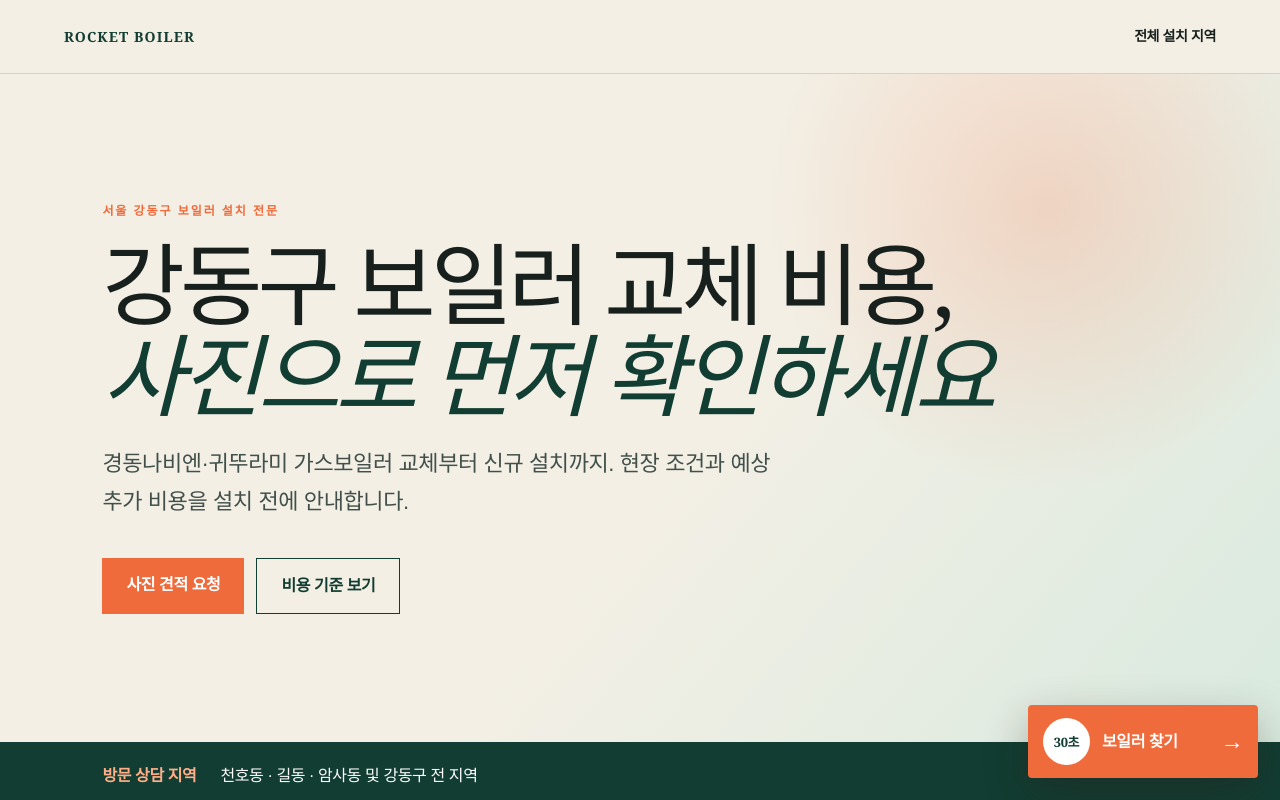
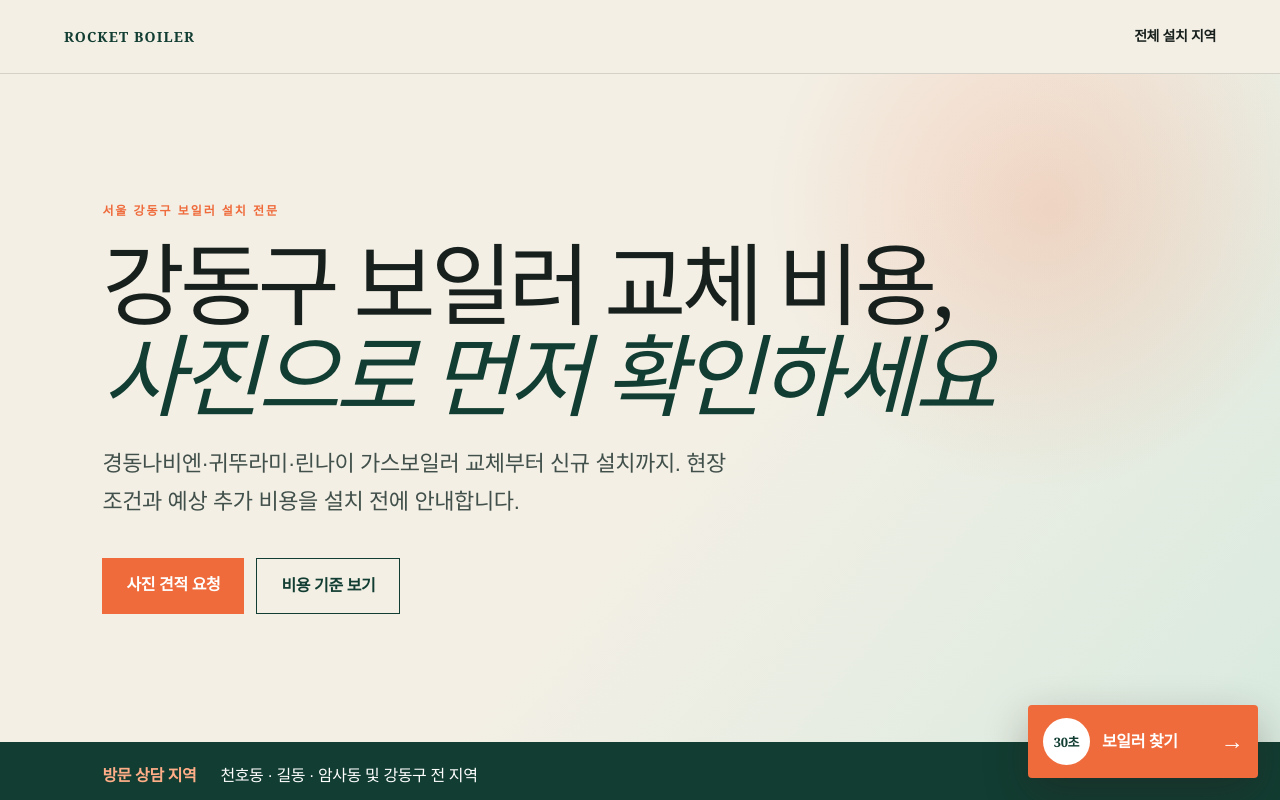
Before and after one commit to paulslife2017-hue/rocketboiler, a Next.js app: page /regions/gangdong in a window 1280 px wide. Shown: the top 800 px of the page. Built offline with nearby package versions, Linux system fonts and the light colour scheme; a web font is replaced by a local one.

Commit message:
Apply installer review corrections

```diff
--- a/app/regions/[slug]/page.tsx
+++ b/app/regions/[slug]/page.tsx
@@ -7,7 +7,7 @@ const siteUrl = "https://rocketboiler.vercel.app";
 export function generateStaticParams(){ return serviceAreas.map(({slug})=>({slug})); }
 export async function generateMetadata({params}:{params:Promise<{slug:string}>}):Promise<Metadata>{
   const area=getServiceArea((await params).slug); if(!area)return{}; const region=`${area.province} ${area.name}`;
-  const title=`${region} 보일러 교체 비용·설치 가격`,description=`${region} 가스보일러 교체 비용과 설치 가격을 사진으로 확인하세요. 경동나비엔·귀뚜라미 보일러, 콘덴싱 보일러 설치 조건과 추가 비용을 미리 안내합니다.`;
+  const title=`${region} 보일러 교체 비용·설치 가격`,description=`${region} 가스보일러 교체 비용과 설치 가격을 사진으로 확인하세요. 경동나비엔·귀뚜라미·린나이 보일러, 콘덴싱 보일러 설치 조건과 추가 비용을 미리 안내합니다.`;
   return{title,description,keywords:[`${region} 보일러`,`${region} 보일러 교체`,`${region} 보일러 설치`,`${region} 보일러 교체 비용`,`${region} 보일러 가격`,`${region} 가스보일러`],alternates:{canonical:`/regions/${area.slug}`},openGraph:{title:`${title} | 로켓보일러`,description,url:`/regions/${area.slug}`,images:["/og.png"]}};
 }
 export default async function RegionPage({params}:{params:Promise<{slug:string}>}){
@@ -15,14 +15,14 @@ export default async function RegionPage({params}:{params:Promise<{slug:string}>
   const faq=[
     {q:`${area.name} 보일러 교체 비용은 어떻게 확인하나요?`,a:"보일러 모델과 용량, 연통, 배수구, 배관 상태에 따라 달라집니다. 현장 사진을 보내주시면 기본 설치 범위와 예상 추가 비용을 먼저 안내합니다."},
     {q:"사진만으로 견적을 받을 수 있나요?",a:"보일러 전체 공간, 기존 모델명, 배관과 연통, 3m 이내 배수구 위치를 촬영해 주세요. 각방제어를 사용하면 실내온도조절기와 각방제어기 사진도 필요합니다."},
-    {q:"현장에서 추가 비용이 생길 수 있나요?",a:"기본 설치라면 별도 비용이 없지만 연통 연장, 배수 작업, 각방제어, 타공 등이 필요하면 추가될 수 있습니다. 코어 타공은 1구멍당 10만원입니다."},
+    {q:"현장에서 추가 비용이 생길 수 있나요?",a:"기본 설치 범위를 벗어나 연통 연장, 밸브 교체, 배관 수정, 각방 통신변환기 등이 필요한 경우 추가될 수 있습니다. 사진과 현장 확인 후 작업 전에 비용을 먼저 안내합니다."},
     {q:"설치 시간은 얼마나 걸리나요?",a:"일반 교체는 평균 1시간 30분에서 2시간 정도이며, 각방제어 추가 시 최대 3시간, 통신선 정리가 필요하면 4시간가량 걸릴 수 있습니다."}
   ];
-  const schema={"@context":"https://schema.org","@type":"Service",name:`${region} 보일러 교체·설치`,serviceType:"가정용 가스보일러 교체 및 신규 설치",provider:{"@type":"HVACBusiness",name:"로켓보일러",url:siteUrl,brand:["경동나비엔","귀뚜라미"]},areaServed:{"@type":"AdministrativeArea",name:region},url:`${siteUrl}/regions/${area.slug}`};
+  const schema={"@context":"https://schema.org","@type":"Service",name:`${region} 보일러 교체·설치`,serviceType:"가정용 가스보일러 교체 및 신규 설치",provider:{"@type":"HVACBusiness",name:"로켓보일러",url:siteUrl,brand:["경동나비엔","귀뚜라미","린나이"]},areaServed:{"@type":"AdministrativeArea",name:region},url:`${siteUrl}/regions/${area.slug}`};
   const faqSchema={"@context":"https://schema.org","@type":"FAQPage",mainEntity:faq.map(x=>({"@type":"Question",name:x.q,acceptedAnswer:{"@type":"Answer",text:x.a}}))};
   return <main className={styles.shell}>
     <nav className={styles.nav}><Link href="/" className={styles.brand}>ROCKET BOILER</Link><Link href="/regions" className={styles.navLink}>전체 설치 지역</Link></nav>
-    <section className={styles.hero}><p className={styles.eyebrow}>{region} 보일러 설치 전문</p><h1>{area.name} 보일러 교체 비용,<br/><em>사진으로 먼저 확인하세요</em></h1><p className={styles.lead}>경동나비엔·귀뚜라미 가스보일러 교체부터 신규 설치까지. 현장 조건과 예상 추가 비용을 설치 전에 안내합니다.</p><div className={styles.actions}><Link href="/" className={styles.primary}>사진 견적 요청</Link><a href="#cost" className={styles.secondary}>비용 기준 보기</a></div></section>
+    <section className={styles.hero}><p className={styles.eyebrow}>{region} 보일러 설치 전문</p><h1>{area.name} 보일러 교체 비용,<br/><em>사진으로 먼저 확인하세요</em></h1><p className={styles.lead}>경동나비엔·귀뚜라미·린나이 가스보일러 교체부터 신규 설치까지. 현장 조건과 예상 추가 비용을 설치 전에 안내합니다.</p><div className={styles.actions}><Link href="/" className={styles.primary}>사진 견적 요청</Link><a href="#cost" className={styles.secondary}>비용 기준 보기</a></div></section>
     <section className={styles.localStrip}><strong>방문 상담 지역</strong><span>{area.neighborhoods.join(" · ")} 및 {area.name} 전 지역</span></section>
     <section className={styles.section} id="cost"><p className={styles.kicker}>견적에서 확인할 항목</p><h2>제품 가격만큼 중요한<br/>현장 설치 조건</h2><div className={styles.grid}><article><b>01</b><h3>보일러 교체 비용</h3><p>기존 모델, 난방 평수, 용량과 배관 상태를 함께 확인해 알맞은 제품과 설치 범위를 안내합니다.</p></article><article><b>02</b><h3>연통·배수구 조건</h3><p>신규 설치나 위치 변경은 연통 연장과 타공이 필요할 수 있으며, 콘덴싱 보일러는 배수구 위치를 확인합니다.</p></article><article><b>03</b><h3>각방제어·통신선</h3><p>각방제어기와 실내조절기 사진을 확인해 작업 시간과 추가 자재 가능성을 미리 설명합니다.</p></article></div></section>
     <section className={styles.keywordBand}><p>많이 찾는 상담 항목</p><div>{[`${area.name} 보일러 교체`,`${area.name} 보일러 가격`,`${area.name} 보일러 설치`,"보일러 가격 비교","아파트 보일러 교체 비용","콘덴싱 보일러 교체"].map(k=><span key={k}>{k}</span>)}</div></section>
```
